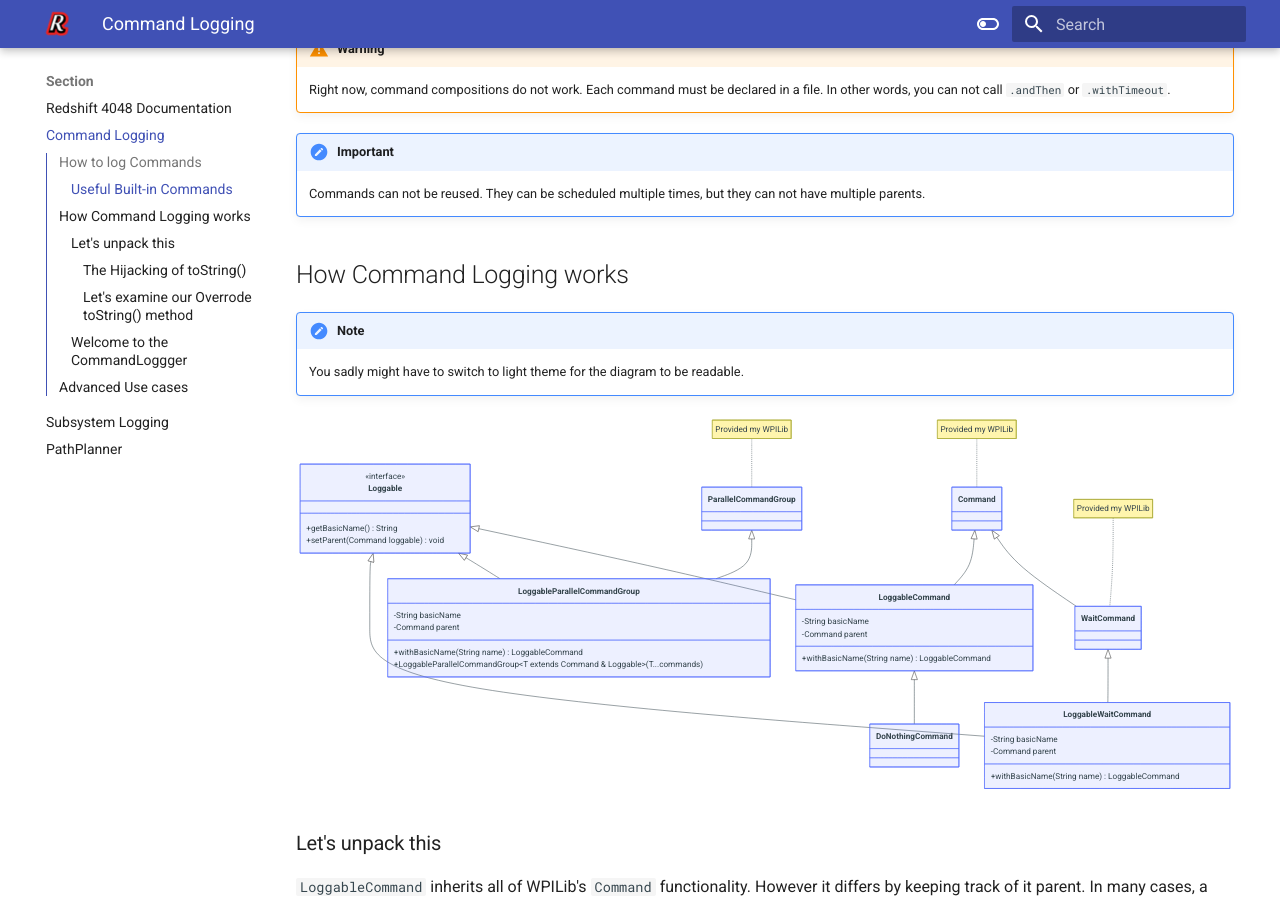
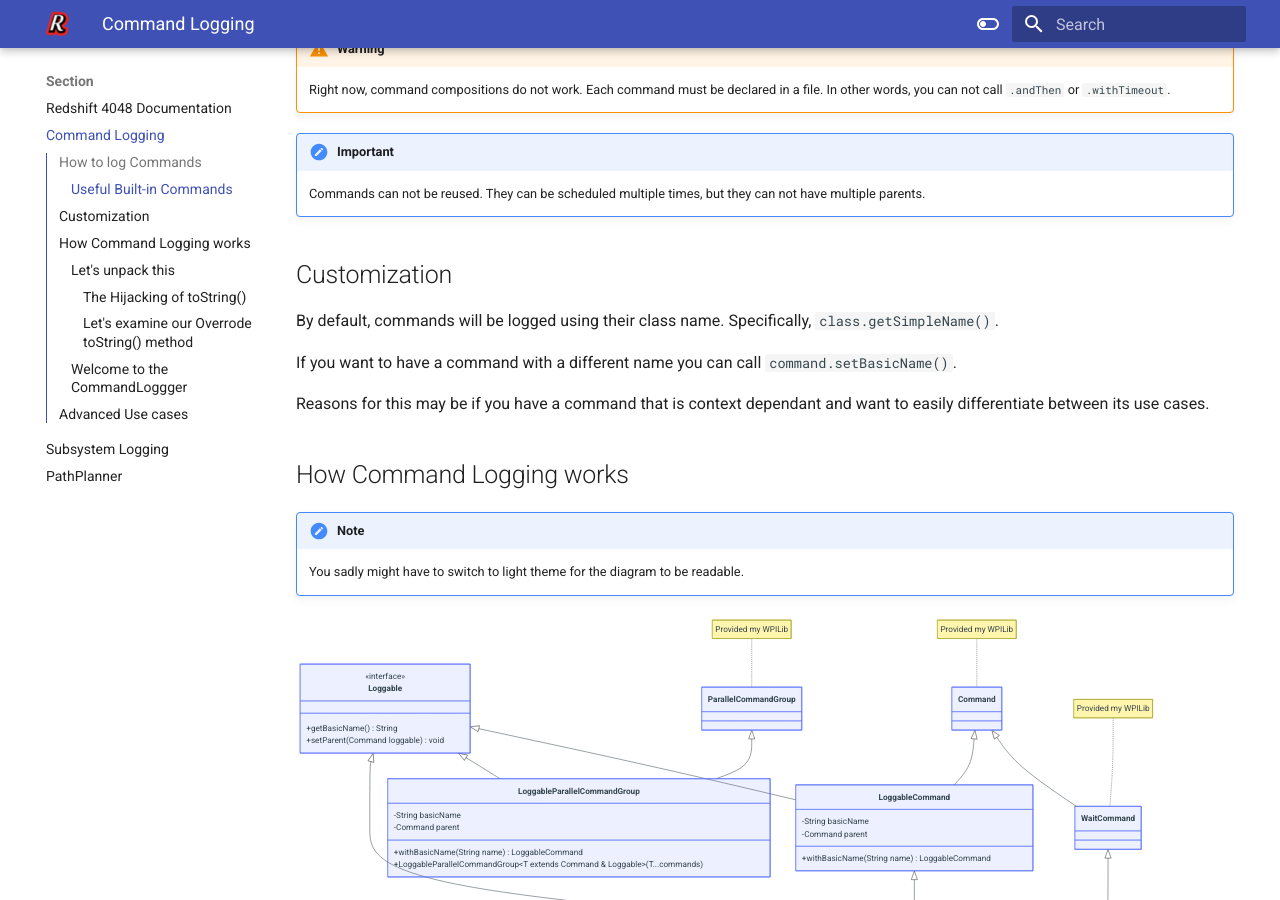
Before and after one commit to FRC4048/robot-docs, an MkDocs documentation site: the page built from docs/command-logging.md, in a window 1280 px wide and 900 px high, scrolled down 659 px. Built offline with MkDocs 1.6.1 and Material for MkDocs 9.7.7, drawn with Linux system fonts in a browser that asks for light colours.

Commit message:
added information about calling command.setBasicName()

```diff
--- a/docs/command-logging.md
+++ b/docs/command-logging.md
@@ -20,6 +20,14 @@
 
 !!! important
     Commands can not be reused. They can be scheduled multiple times, but they can not have multiple parents.
+
+## Customization
+
+By default, commands will be logged using their class name. Specifically, `class.getSimpleName()`.
+
+If you want to have a command with a different name you can call `command.setBasicName()`.
+
+Reasons for this may be if you have a command that is context dependant and want to easily differentiate between its use cases.
 
 ## How Command Logging works
 
```
Also changed, not shown: docs/subsystem-logging.md (+0 -1 lines).
